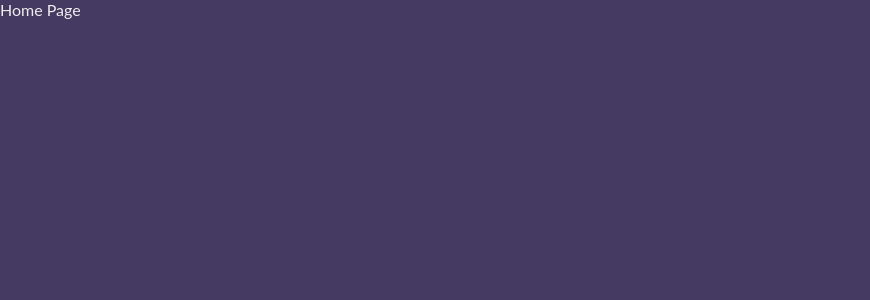
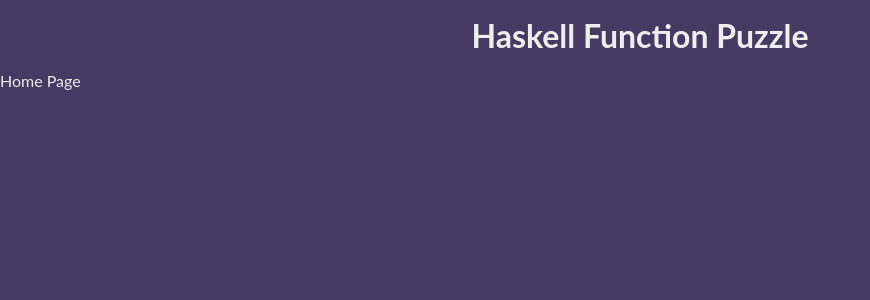
Before and after one commit to syakoo/haskell-function-puzzle, a React app: page / in a window 1280 px wide. Shown: the top 300 px of the page, without its empty margins (0-870 px from the left). Built offline with nearby package versions, Linux system fonts and the light colour scheme.

Commit message:
add: Header.

```diff
--- a/src/components/layouts/index.tsx
+++ b/src/components/layouts/index.tsx
@@ -1,5 +1,7 @@
 import React from 'react'
 import { ThemeProvider } from 'styled-components'
+
+import { Header } from '@/components/templates/Header'
 
 import { theme, GlobalStyle } from './style'
 
@@ -8,6 +10,7 @@ import { theme, GlobalStyle } from './style'
 export const Layout: React.FC = ({ children }) => (
   <ThemeProvider theme={theme}>
     <GlobalStyle {...theme} />
+    <Header />
     <main>{children}</main>
   </ThemeProvider>
 )
--- /dev/null
+++ b/src/components/templates/Header/Header.tsx
@@ -0,0 +1,26 @@
+import React from 'react'
+import styled from 'styled-components'
+
+// ___________
+//
+const Header: React.VFC = () => {
+  return (
+    <_Header>
+      <_Title>Haskell Function Puzzle</_Title>
+    </_Header>
+  )
+}
+
+// ___________
+//
+const _Header = styled.header`
+  text-align: center;
+  padding: 1rem;
+`
+
+const _Title = styled.div`
+  font-size: 2rem;
+  font-weight: bold;
+`
+
+export default Header
--- /dev/null
+++ b/src/components/templates/Header/index.tsx
@@ -0,0 +1 @@
+export { default as Header } from './Header'
```
